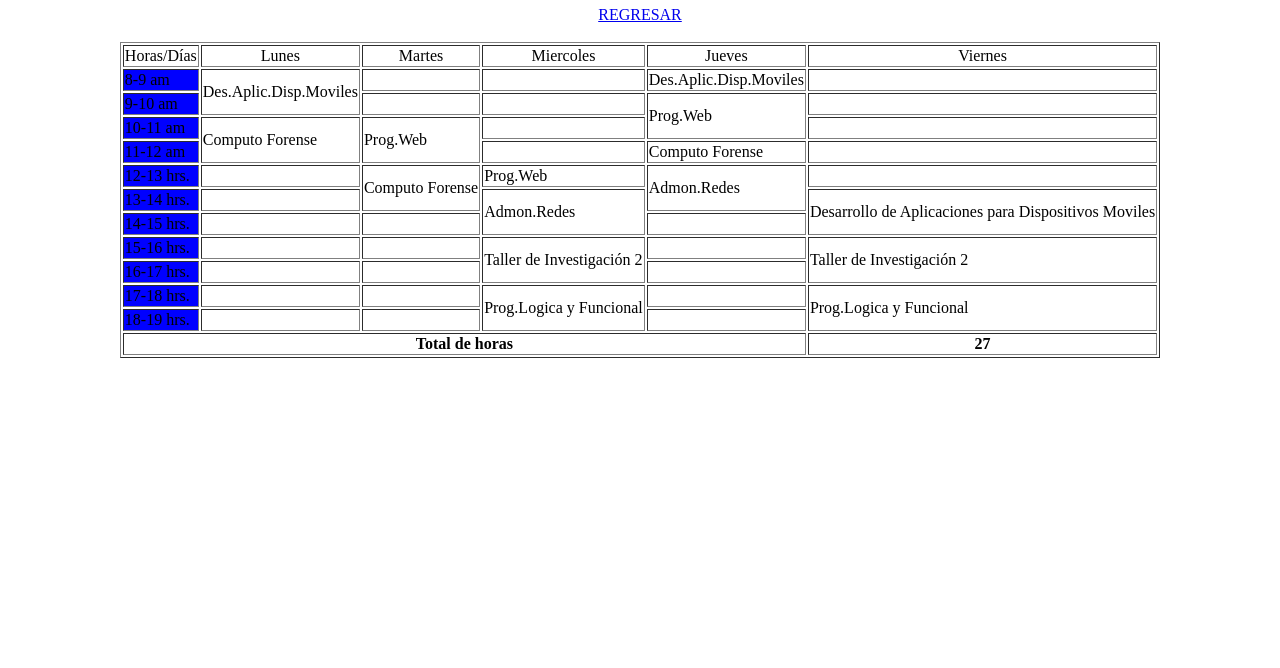
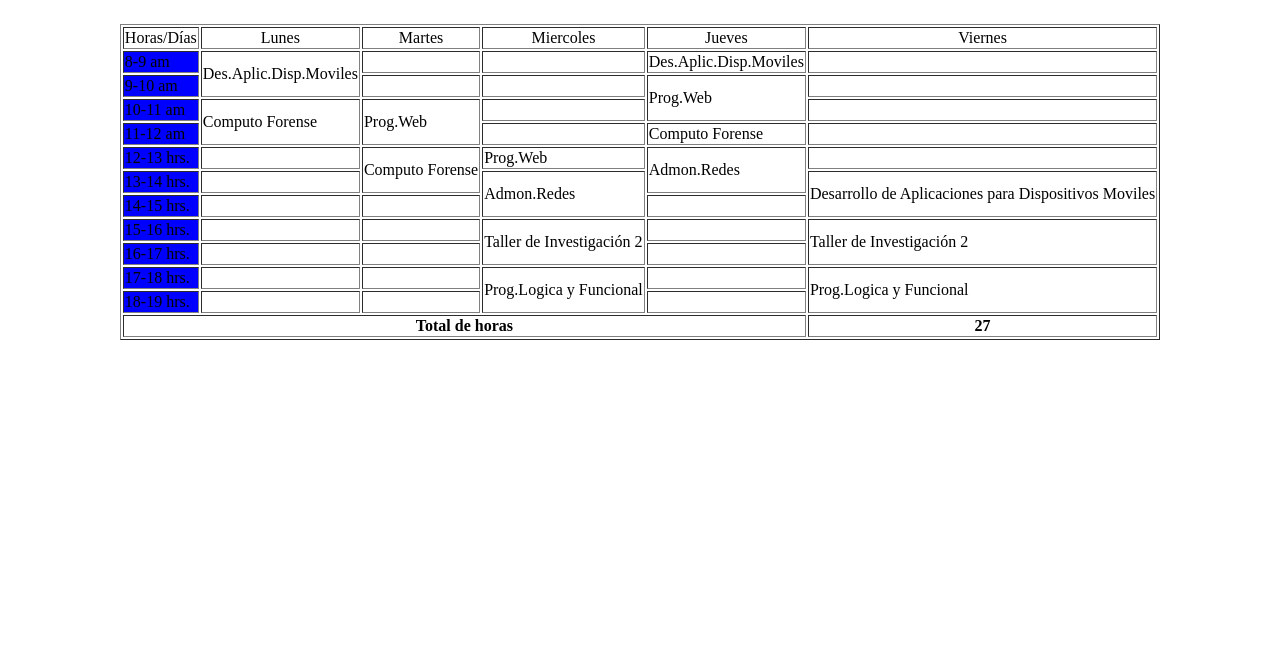
Before and after one commit to fuentes12m/Tablass--Avanzadas-, a plain HTML site: page index.html in a window 1280 px wide. Shown: the part 132-800 px from the top of the page. Drawn offline with Linux system fonts and the light colour scheme.

Commit message:
Update index.html

```diff
--- a/index.html
+++ b/index.html
@@ -5,7 +5,6 @@
 	<center>
 			<h1>Marco Antonio Gonzalez Fuentes</h1>
 			<h1>8 semestre 15690201</h1>
-		<a href="https://fuentes12m.github.io/Maquetado">REGRESAR </a>
 	</center>
 </head>
 <br>
```
